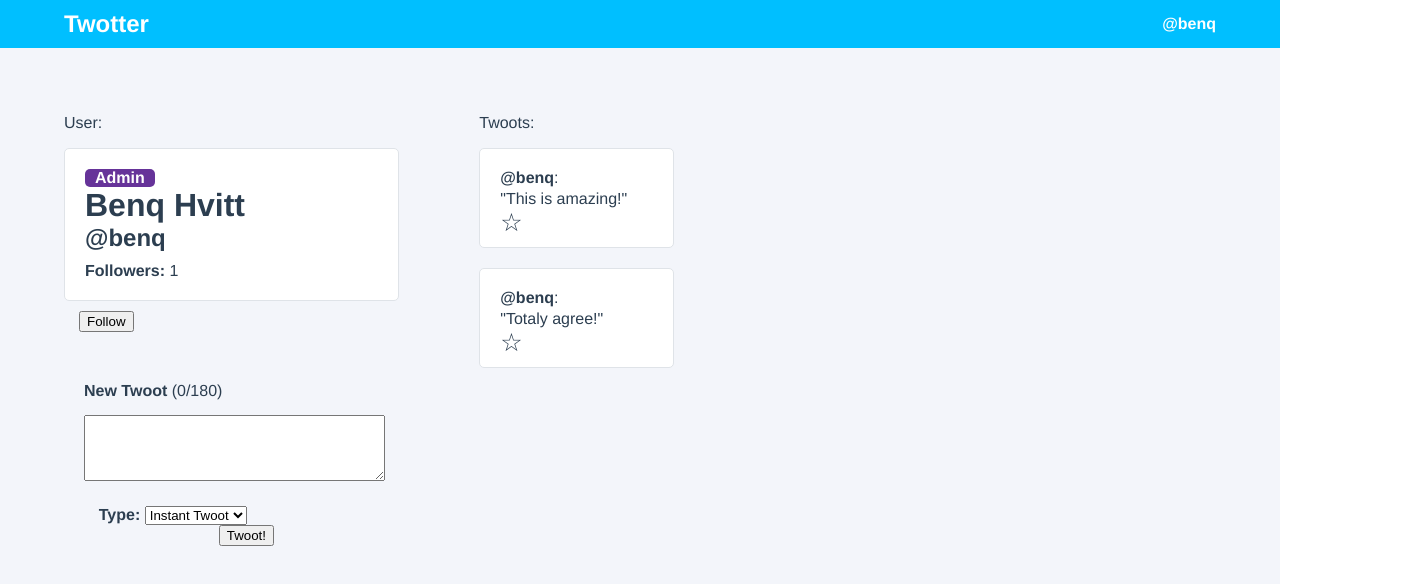
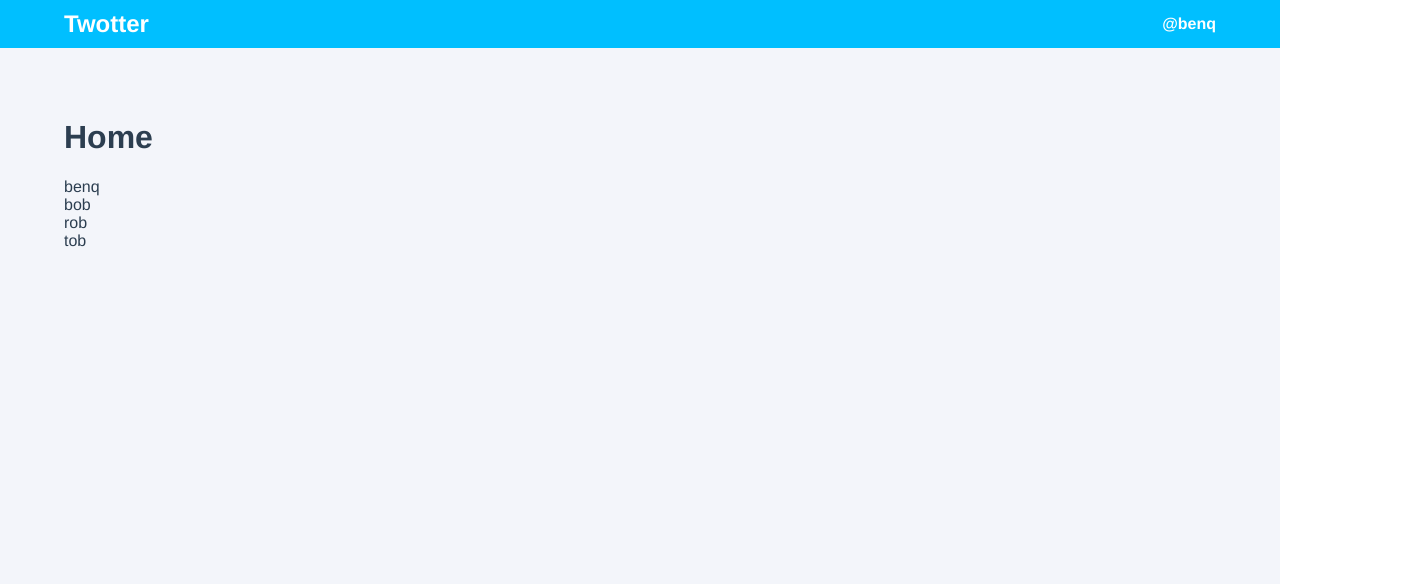
Before and after one commit to benq66/a-beautiful-vue, a Vue app in the folder vue-twotter-app/: page / in a window 1280 px wide. Shown: the top 584 px of the page, 1408 px wide, since content can reach past the window. Built offline with nearby package versions, Linux system fonts and the light colour scheme.

Commit message:
vue routing

```diff
--- a/vue-twotter-app/package.json
+++ b/vue-twotter-app/package.json
@@ -11,11 +11,13 @@
     "core-js": "^3.6.5",
     "node-sass": "^4.14.1",
     "sass-loader": "^10.0.4",
-    "vue": "^3.0.0"
+    "vue": "^3.0.0",
+    "vue-router": "^4.0.0-0"
   },
   "devDependencies": {
     "@vue/cli-plugin-babel": "~4.5.0",
     "@vue/cli-plugin-eslint": "~4.5.0",
+    "@vue/cli-plugin-router": "^4.5.8",
     "@vue/cli-service": "~4.5.0",
     "@vue/compiler-sfc": "^3.0.0",
     "babel-eslint": "^10.1.0",
--- a/vue-twotter-app/src/App.vue
+++ b/vue-twotter-app/src/App.vue
@@ -1,27 +1,30 @@
 <template>
   <div id="app">
     <nav>
-      <div class="navigation__logo">
-        Twotter
-      </div>
+      <router-link to="/">
+        <div class="navigation__logo">
+          Twotter
+        </div>
+      </router-link>
       <div class="navigation__user">
         {{ state.user.username }}
       </div>
     </nav>
-    <UserProfile />
+    <!-- <UserProfile /> -->
+    <router-view></router-view>
   </div>
 </template>
 
 <script>
 // import HelloWorld from './components/HelloWorld.vue'
-import UserProfile from "./components/UserProfile.vue"
+// import UserProfile from "./views/UserProfile.vue"
 import { reactive } from 'vue'
 
 export default {
   name: "App",
-  components: {
-    UserProfile,
-  },
+  // components: {
+  //   UserProfile,
+  // },
 
   // composition api
   setup () {
--- /dev/null
+++ b/vue-twotter-app/src/assets/users.js
@@ -0,0 +1,41 @@
+export const users = [
+    {
+        "id": 1,
+        "username": "benq",
+        "firstname": "John",
+        "lastname": "Doe",
+        "email": "johndoe@johndoe.com",
+        "is_admin": true,
+        "twoots": [
+            {"id": 1, "username": "benq", "content": "This is first twoot!"},
+            {"id": 2, "username": "benq", "content": "This is second twoot!"}
+        ]
+    },
+    {
+        "id": 2,
+        "username": "bob",
+        "firstname": "Bob",
+        "lastname": "Doe",
+        "email": null,
+        "is_admin": false,
+        "twoots": []
+    },
+    {
+        "id": 3,
+        "username": "rob",
+        "firstname": "Robert",
+        "lastname": "Doe",
+        "email": null,
+        "is_admin": false,
+        "twoots": []
+    },
+    {
+        "id": 4,
+        "username": "tob",
+        "firstname": "Tobie",
+        "lastname": "Doe",
+        "email": null,
+        "is_admin": false,
+        "twoots": []
+    }
+]
--- a/vue-twotter-app/src/main.js
+++ b/vue-twotter-app/src/main.js
@@ -1,4 +1,5 @@
 import { createApp } from 'vue'
 import App from './App.vue'
+import router from './router'
 
-createApp(App).mount('#app')
+createApp(App).use(router).mount('#app')
--- /dev/null
+++ b/vue-twotter-app/src/router/index.js
@@ -0,0 +1,50 @@
+import { createRouter, createWebHistory } from 'vue-router' // createWebHashHistory
+import Home from '@/views/Home.vue'
+import UserProfile from '@/views/UserProfile.vue'
+import Admin from '@/views/Admin.vue'
+
+const routes = [
+  {
+    path: '/',
+    name: 'Home',
+    component: Home
+  },
+  {
+    path: '/user/:userId',
+    name: 'UserProfile',
+    component: UserProfile
+  },
+  {
+    path: '/admin',
+    name: 'Admin',
+    component: Admin,
+    meta: {
+      requiresAdmin: true
+    }
+  }
+  // {
+  //   path: '/about',
+  //   name: 'About',
+  //   // route level code-splitting
+  //   // this generates a separate chunk (about.[hash].js) for this route
+  //   // which is lazy-loaded when the route is visited.
+  //   component: () => import(/* webpackChunkName: "about" */ '../views/About.vue')
+  // }
+]
+
+const router = createRouter({
+  // history: createWebHashHistory(),
+  history: createWebHistory(),
+  routes
+})
+
+router.beforeEach(async (to, from, next) => {
+  const isAdmin = false;
+  const requiresAdmin = to.matched.some(record => record.meta.requiresAdmin);
+
+  if (requiresAdmin && !isAdmin) {
+    next({ name: 'Home'})
+  } else next();
+})
+
+export default router
--- a/vue-twotter-app/src/styles/base.scss
+++ b/vue-twotter-app/src/styles/base.scss
@@ -2,3 +2,8 @@
     margin: 0;
     background-attachment: unset;
 }
+
+a {
+    text-decoration: none;
+    color: inherit;
+}
--- /dev/null
+++ b/vue-twotter-app/src/views/Admin.vue
@@ -0,0 +1,22 @@
+<template>
+    <div class="admin">
+        <h1>Admin</h1>
+    </div>
+</template>
+
+<script>
+export default {
+    name: "Admin",
+    setup() {
+
+    }
+};
+</script>
+
+<style lang="scss" scoped>
+
+.admin {
+    padding: 50px 5%;
+}
+
+</style>
--- /dev/null
+++ b/vue-twotter-app/src/views/Home.vue
@@ -0,0 +1,54 @@
+<template>
+  <div class="home">
+    <h1>Home</h1>
+    <!-- <img alt="Vue logo" src="../assets/logo.png">
+    <HelloWorld msg="Welcome to Your Vue.js App"/> -->
+    <div class="users-list">
+      <router-link v-for="(user, index) in users" :key="index" :to="{ name: 'UserProfile', params: { userId: user.id }}">
+        {{ user.username }}
+      </router-link>
+    </div>
+  </div>
+</template>
+
+<script>
+// @ is an alias to /src
+// import HelloWorld from '@/components/HelloWorld.vue'
+
+import { reactive } from 'vue';
+import { users } from '@/assets/users.js';
+
+export default {
+  name: 'Home',
+  // components: {
+  //   HelloWorld
+  // }
+
+  setup() {
+    const state = reactive({
+      count: 0,
+    })
+
+    return {
+      state,
+      users
+    }
+  }
+
+}
+</script>
+
+<style lang="scss" scoped>
+.home {
+  padding: 50px 5%;
+
+  .users-list {
+    display: flex;
+    flex-direction: column;
+    width: fit-content;
+  }
+}
+
+
+
+</style>
--- a/vue-twotter-app/src/components/UserProfile.vue
+++ b/vue-twotter-app/src/views/UserProfile.vue
@@ -14,6 +14,7 @@
         </div>
         <h1 class="user-profile__fullname">{{ fullName }}</h1>
         <h2 class="user-profile__username">@{{ state.user.username }}</h2>
+        <!-- <h2>{{ userId }}</h2> -->
         <div class="user-profile__follower-count">
           <strong>Followers:</strong> {{ state.followers }}
         </div>
@@ -54,8 +55,11 @@
 </template>
 
 <script>
-import Twoots from "./Twoots.vue"
+import Twoots from "@/components/Twoots.vue";
 import { reactive, computed } from 'vue';
+import { useRoute } from 'vue-router';
+import { users } from '@/assets/users.js';
+
 
 export default {
   name: "UserProfile",
@@ -65,6 +69,9 @@
 
   // composition api
   setup() {
+    const route = useRoute();
+    const userId = computed(() => route.params.userId)
+
     const state = reactive({
       newTwootContent: "",
       selectedTwootType: "instant",
@@ -73,22 +80,23 @@
         {value: "instant", name: "Instant Twoot"},
       ],
       followers: 0,
-      user: {
-        id: 1,
-        username: "benq",
-        firstName: "Benq",
-        lastName: "Hvitt",
-        email: "benq@benq.com",
-        isAdmin: true,
-        twoots: [
-          {id: 2, username: "benq", content: "This is amazing!", favourite: false},
-          {id: 1, username: "benq", content: "Totaly agree!", favourite: false},
-        ],
-      },
+      // user: {
+      //   id: 1,
+      //   username: "benq",
+      //   firstName: "Benq",
+      //   lastName: "Hvitt",
+      //   email: "benq@benq.com",
+      //   isAdmin: true,
+      //   twoots: [
+      //     {id: 2, username: "benq", content: "This is amazing!", favourite: false},
+      //     {id: 1, username: "benq", content: "Totaly agree!", favourite: false},
+      //   ],
+      // },
+      user: users[userId.value - 1] || users[0],
     })
 
     const newTwootCharacterCount = computed(() => state.newTwootContent.length)
-    const fullName = computed(() => `${state.user.firstName} ${state.user.lastName}`)
+    const fullName = computed(() => `${state.user.firstname} ${state.user.lastname}`)
 
     function followUser() {
       state.followers++;
@@ -122,6 +130,7 @@
       followUser,
       toggleFavouriteTwoot,
       createNewTwoot,
+      userId,
     }
   },
 
```
Also changed, not shown: vue-twotter-app/src/assets/users.json (deleted, +0 -43 lines), 1 other file (tests, documents, lock files or other folders).
